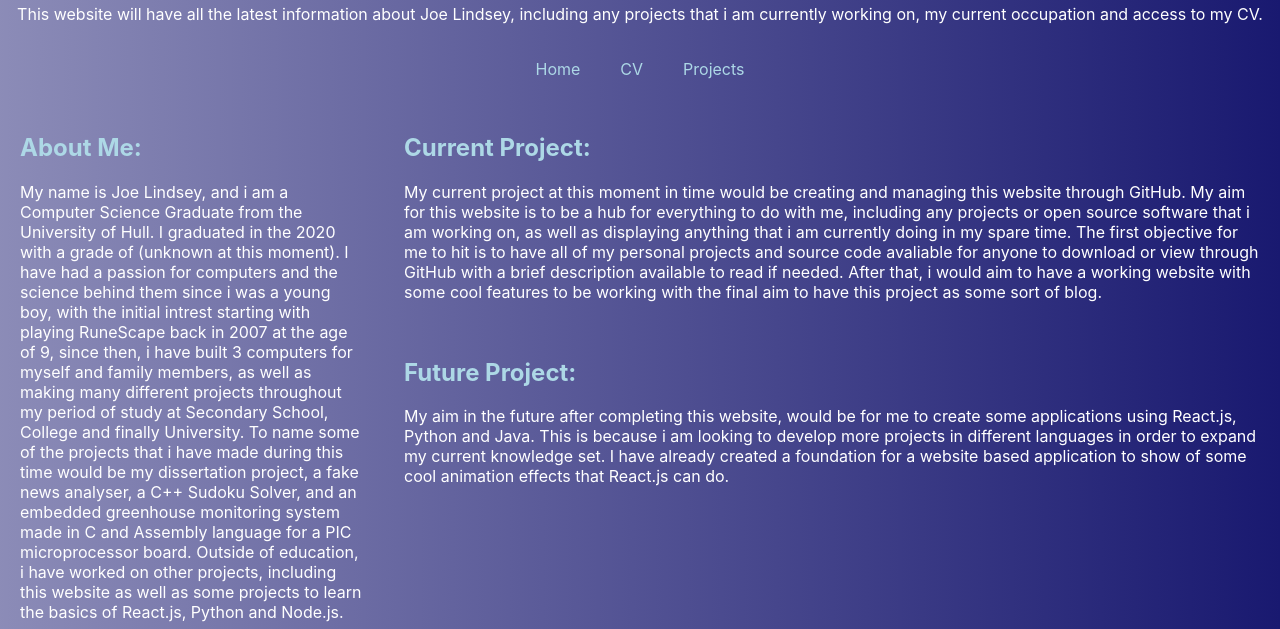
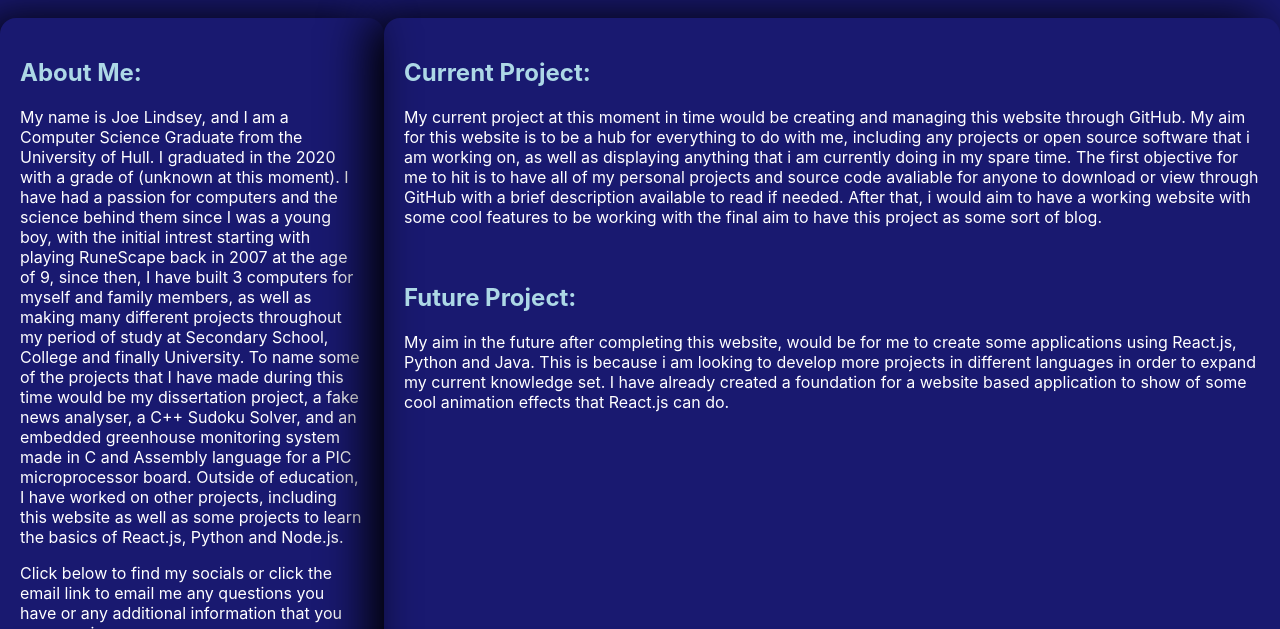
Before and after one commit to JoeLindsey3101/JoeLindsey3101.github.io, a plain HTML site: page index.html in a window 1280 px wide. Shown: the part 70-699 px from the top of the page. Drawn offline with Linux system fonts and the light colour scheme.

Commit message:
Changed UI
Using some techniques ive seen in a recent video, i changed the UI using box shadows and removing the gradient colour.

```diff
--- a/Index.css
+++ b/Index.css
@@ -7,7 +7,7 @@ body {
   font-family: -apple-system, BlinkMacSystemFont, "Segoe UI", Roboto, Oxygen,
     Ubuntu, Cantarell, "Open Sans", "Helvetica Neue", sans-serif;
   margin: 0;
-  background-image: linear-gradient(to right, rgba(25, 25, 112, 0.5),rgba(25, 25, 112, 1) );
+  background-color: midnightblue;
   color: white;
 }
 
@@ -18,25 +18,28 @@ body {
 }
 
 .highlighted {
-  color: maroon;
+
 }
 /* Style the top navigation bar */
 .navbar {
   display: flex;
   justify-content: center;
-
+  border-radius: 16px;
+  padding: 15px 20px;
+  border-radius: 16px;
+  box-shadow: -1rem 0 -1rem #000;
 }
 /* Style the navigation bar links */
 .navbar a {
   padding: 14px 20px;
-  text-decoration: none;
   justify-content: center;
   text-align: center;
+  text-decoration: none;
   color: lightblue;
 }
 /* Change color on hover */
 .navbar a:hover {
-  color: lightblue;
+  text-decoration: none;
 }
 /* Column container */
 .row {
@@ -49,12 +52,16 @@ body {
   flex: 30%;
   padding: 20px;
   flex-wrap: wrap;
+  border-radius: 16px;
+  box-shadow: -1rem 0 3rem #000;
 }
 /* Main column */
 .main {
   flex: 70%;
   padding: 20px;
   flex-wrap: wrap;
+  border-radius: 16px;
+  box-shadow: -1rem 0 3rem #000;
 }
 /* Footer */
 .footer {
@@ -64,6 +71,8 @@ body {
   bottom: 0;
   width: 100%;
   font-size: 10px;
+  border-radius: 16px;
+  box-shadow: -1rem 0 3rem #000;
 }
 /* Social pictures (twitter || linkedin) */
 .Social-pics {
@@ -81,10 +90,6 @@ h4 {
   text-align: center;
   height: 100%;
 }
-p {
-  font-family: -apple-system, BlinkMacSystemFont, "Segoe UI", Roboto, Oxygen,
-    Ubuntu, Cantarell, "Open Sans", "Helvetica Neue", sans-serif;
-}
 
 /* Responsive layout - when the screen is less than 700px wide, make the two columns stack on top of each other instead of next to each other */
 @media screen and (max-width: 700px) {
--- a/index.html
+++ b/index.html
@@ -15,12 +15,8 @@
   <body>
 <!-- Header -->
 <div class="header">
-  <h2>Welcome</h2>
-  <p>
-    This website will have all the latest information about Joe Lindsey, including any projects that i am currently working on, my current occupation and access to my CV.
-  </p>
+
 </div>
-
 <!-- Navigation Bar -->
 <div class="navbar">
   <a class="highlighted" href="index.html">Home</a>
@@ -32,11 +28,11 @@
 <div class="row">
   <div class="side">
     <h2>About Me:</h2>
-    <p>My name is Joe Lindsey, and i am a Computer Science Graduate from the University of Hull. I graduated in the 2020 with a grade of (unknown at this moment).
-      I have had a passion for computers and the science behind them since i was a young boy, with the initial intrest starting with playing RuneScape back in 2007 at the age of
-      9, since then, i have built 3 computers for myself and family members, as well as making many different projects throughout my period of study at Secondary School,
-      College and finally University. To name some of the projects that i have made during this time would be my dissertation project, a fake news analyser, a C++ Sudoku
-      Solver, and an embedded greenhouse monitoring system made in C and Assembly language for a PIC microprocessor board. Outside of education, i have worked on other projects,
+    <p>My name is Joe Lindsey, and I am a Computer Science Graduate from the University of Hull. I graduated in the 2020 with a grade of (unknown at this moment).
+      I have had a passion for computers and the science behind them since I was a young boy, with the initial intrest starting with playing RuneScape back in 2007 at the age of
+      9, since then, I have built 3 computers for myself and family members, as well as making many different projects throughout my period of study at Secondary School,
+      College and finally University. To name some of the projects that I have made during this time would be my dissertation project, a fake news analyser, a C++ Sudoku
+      Solver, and an embedded greenhouse monitoring system made in C and Assembly language for a PIC microprocessor board. Outside of education, I have worked on other projects,
       including this website as well as some projects to learn the basics of React.js, Python and Node.js.
     </p>
     <p>
```
Also changed, not shown: CV.html (+1 -6 lines), Projects.html (+1 -4 lines), email.png.
